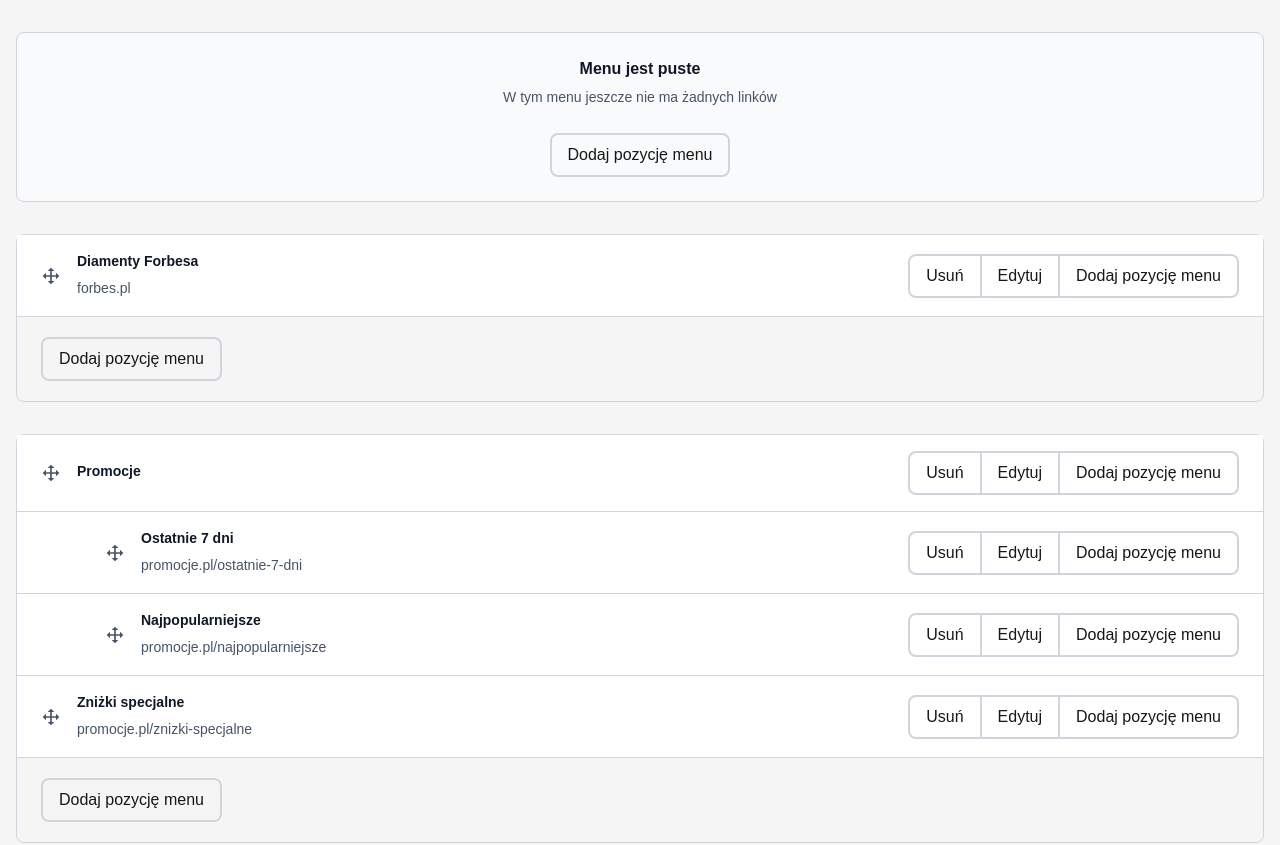
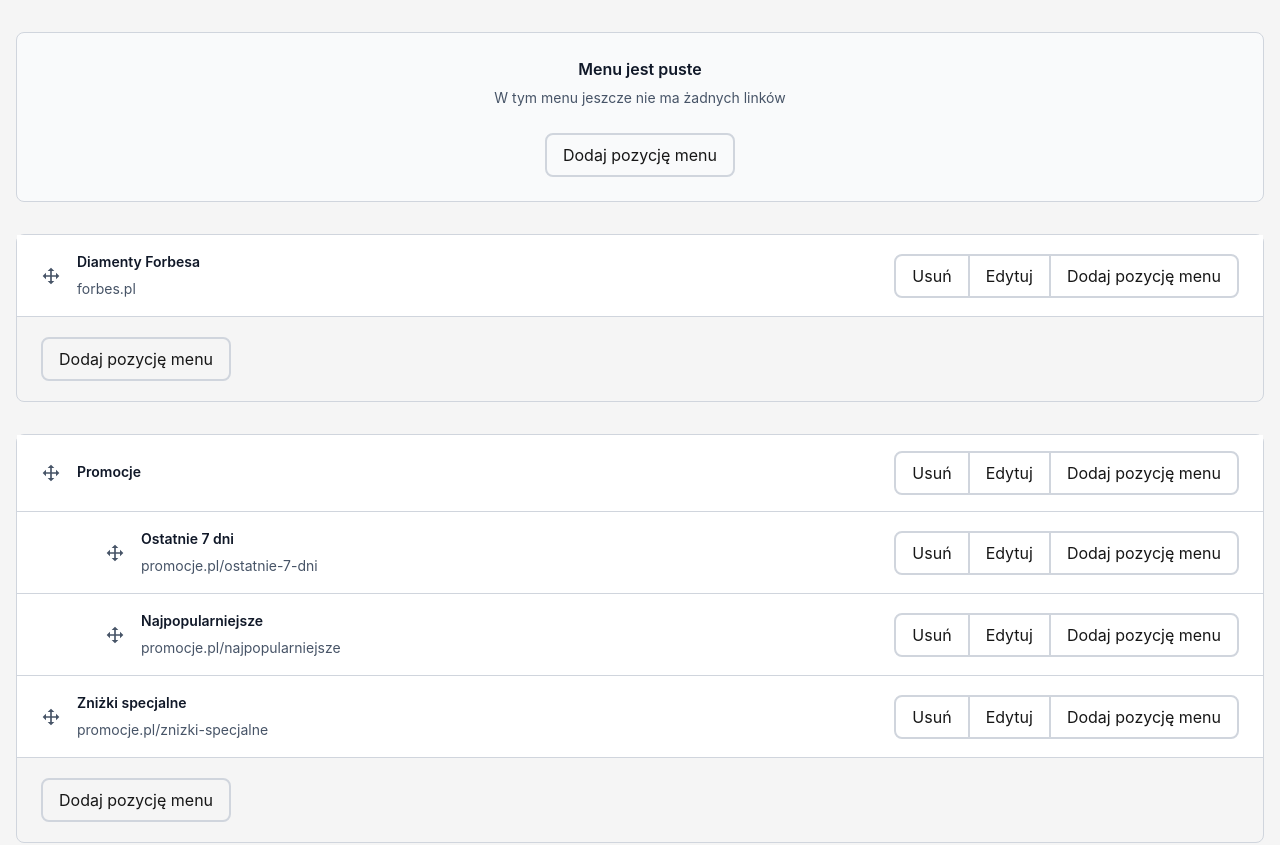
Before and after one commit to SebastianJedrak/droplo-recruitment-task, a Next.js app: page / in a window 1280 px wide. Shown: the top 845 px of the page. Built offline with nearby package versions, Linux system fonts and the light colour scheme.

Commit message:
style(global): changed font to Intern

```diff
--- a/package.json
+++ b/package.json
@@ -10,6 +10,7 @@
   },
   "dependencies": {
     "@dnd-kit/core": "^6.2.0",
+    "@fontsource/inter": "^5.1.0",
     "@hookform/resolvers": "^3.9.1",
     "next": "15.0.3",
     "react": "19.0.0-rc-66855b96-20241106",
--- a/src/app/globals.css
+++ b/src/app/globals.css
@@ -10,7 +10,6 @@
 body {
   color: var(--foreground);
   background: var(--background);
-  font-family: Arial, Helvetica, sans-serif;
 }
 
 li {
--- a/tailwind.config.ts
+++ b/tailwind.config.ts
@@ -8,6 +8,9 @@ export default {
   ],
   theme: {
     extend: {
+      fontFamily: {
+        sans: ['Inter', 'sans-serif'],
+      },
       colors: {
         background: "var(--background)",
         foreground: "var(--foreground)",
```
Also changed, not shown: 1 other file (tests, documents, lock files or other folders).
